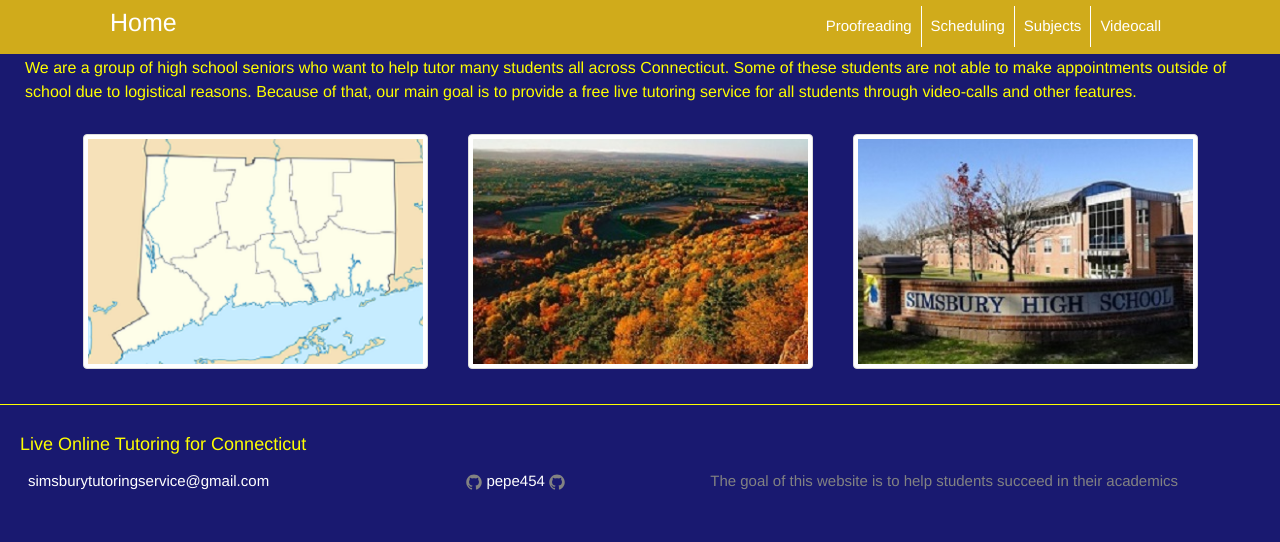
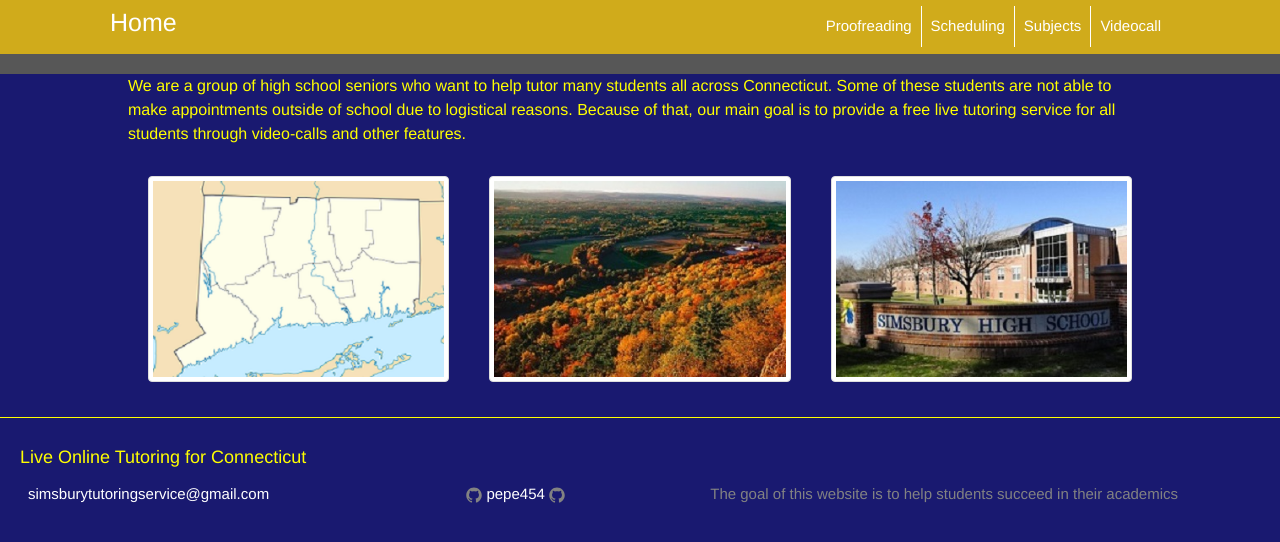
Before and after one commit to pepe454/pepe454.github.io, a Jekyll site: the page built from index.html, in a window 1280 px wide. Shown: the top 542 px of the page. Built offline with Jekyll 4.4.1, drawn with Linux system fonts in a browser that asks for light colours; the list of posts is cut into pages by our own code.

Commit message:
Update _layout.scss

```diff
--- a/_sass/_layout.scss
+++ b/_sass/_layout.scss
@@ -31,7 +31,7 @@
     display: block;
     text-align: center;
     background-color: #d0ab1b;
-    //border-top: 2px solid white;
+    border-bottom: 20px solid #575757;
     font-size: 0;
 
 
@@ -162,8 +162,8 @@ ul li ul li:hover {background: #DAA520;}
  }
 
 .page-content {
-    margin-left: 25px;
-    margin-right: 25px;
+    margin-left: 10%;
+    margin-right: 10%;
 }
 
 
```
